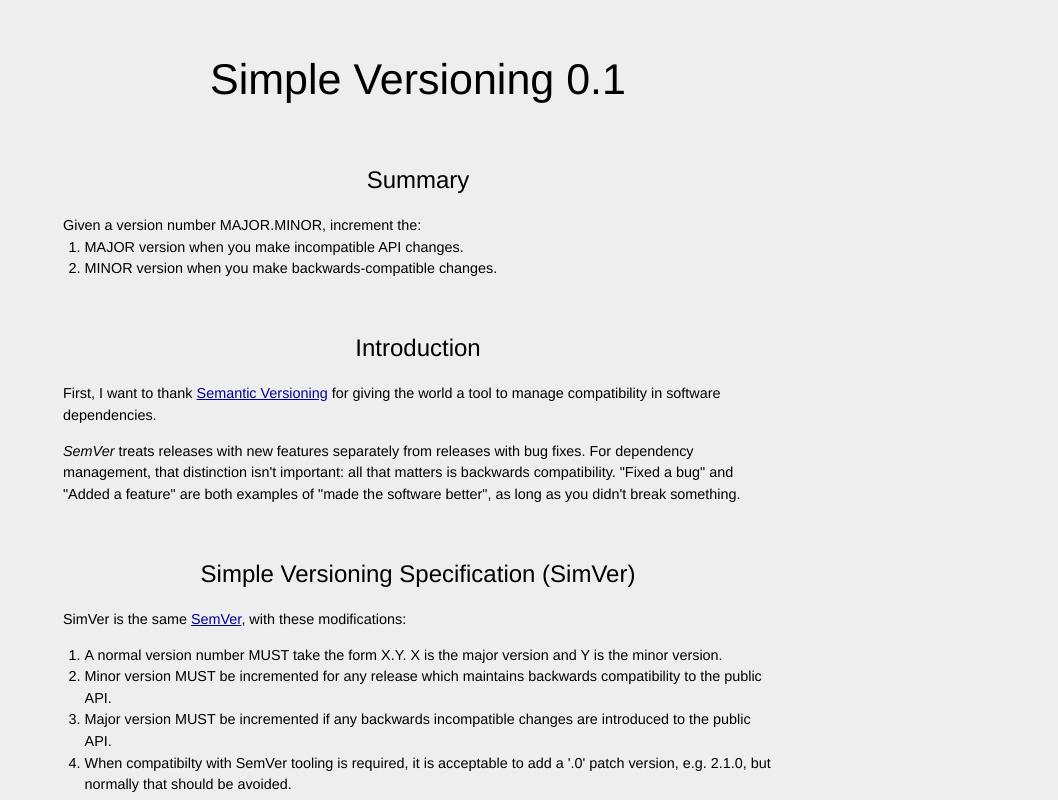
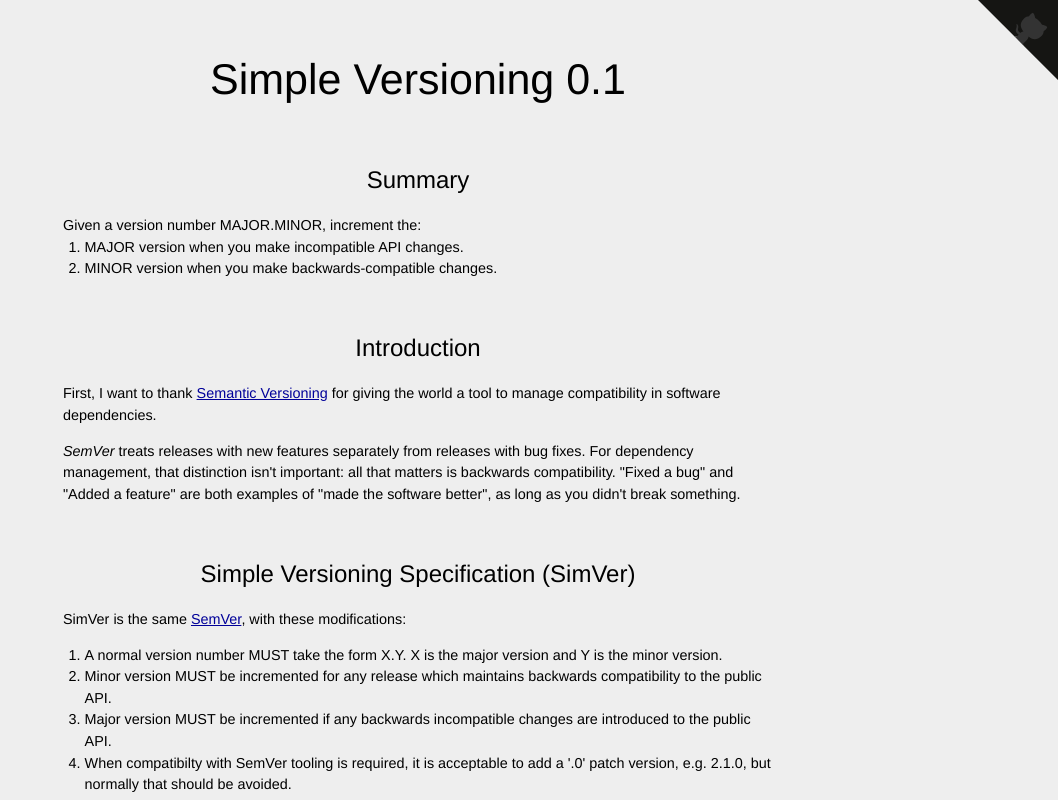
Before and after one commit to JayBazuzi/SimpleVersioning, a plain HTML site: page index.html in a window 1280 px wide. Shown: the top 800 px of the page, without its empty margins (222-1280 px from the left). Drawn offline with Linux system fonts and the light colour scheme.

Commit message:
Add GitHub ribbon

```diff
--- a/index.html
+++ b/index.html
@@ -85,6 +85,11 @@
 </head>
 <body bgcolor="#eee">
 
+    <a href="https://your-url" class="github-corner" aria-label="View source on Github"><svg width="80" height="80" viewBox="0 0 250 250" style="fill:#151513; color:#333; position: absolute; top: 0; border: 0; right: 0;" aria-hidden="true">
+        <path d="M0,0 L115,115 L130,115 L142,142 L250,250 L250,0 Z"></path>
+        <path d="M128.3,109.0 C113.8,99.7 119.0,89.6 119.0,89.6 C122.0,82.7 120.5,78.6 120.5,78.6 C119.2,72.0 123.4,76.3 123.4,76.3 C127.3,80.9 125.5,87.3 125.5,87.3 C122.9,97.6 130.6,101.9 134.4,103.2" fill="currentColor" style="transform-origin: 130px 106px;" class="octo-arm"></path><path d="M115.0,115.0 C114.9,115.1 118.7,116.5 119.8,115.4 L133.7,101.6 C136.9,99.2 139.9,98.4 142.2,98.6 C133.8,88.0 127.5,74.4 143.8,58.0 C148.5,53.4 154.0,51.2 159.7,51.0 C160.3,49.4 163.2,43.6 171.4,40.1 C171.4,40.1 176.1,42.5 178.8,56.2 C183.1,58.6 187.2,61.8 190.9,65.4 C194.5,69.0 197.7,73.2 200.1,77.6 C213.8,80.2 216.3,84.9 216.3,84.9 C212.7,93.1 206.9,96.0 205.4,96.6 C205.1,102.4 203.0,107.8 198.3,112.5 C181.9,128.9 168.3,122.5 157.7,114.1 C157.9,116.9 156.7,120.9 152.7,124.9 L141.0,136.5 C139.8,137.7 141.6,141.9 141.8,141.8 Z" fill="currentColor" class="octo-body"></path></svg></a>
+    <style>.github-corner:hover .octo-arm{animation:octocat-wave 560ms ease-in-out}@keyframes octocat-wave{0%,100%{transform:rotate(0)}20%,60%{transform:rotate(-25deg)}40%,80%{transform:rotate(10deg)}}@media (max-width:500px){.github-corner:hover .octo-arm{animation:none}.github-corner .octo-arm{animation:octocat-wave 560ms ease-in-out}}</style>
+
 <h1>Simple Versioning 0.1</h1>
 
 <h2>Summary</h2>
```
